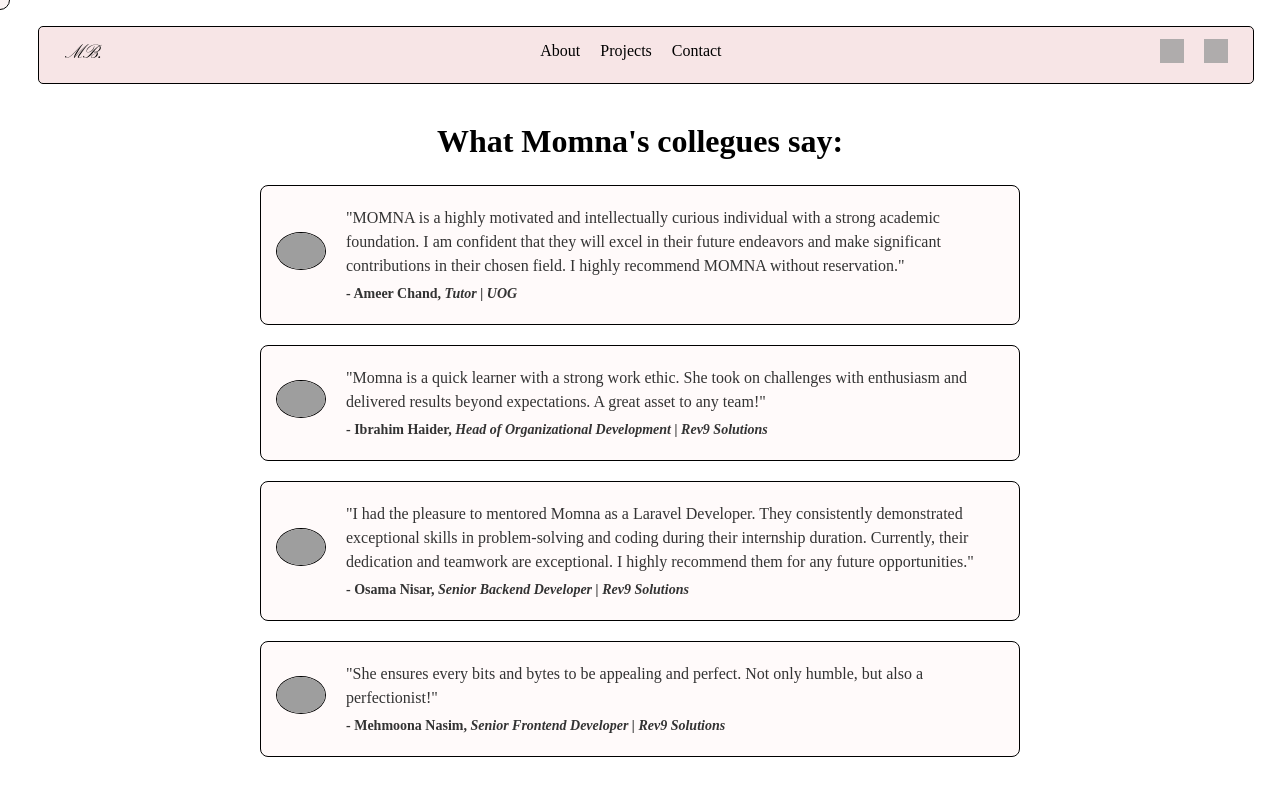
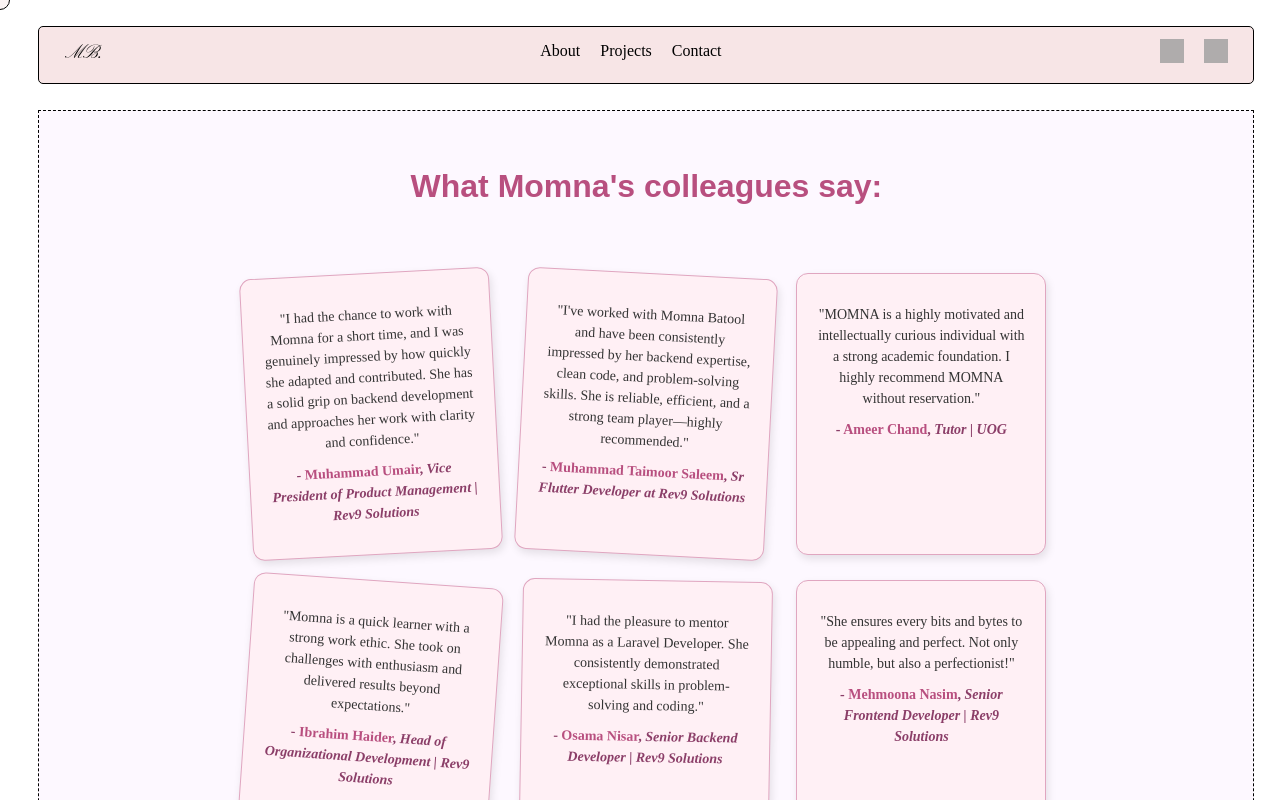
Before and after one commit to MomnaBukhari/momnabatool, a React (Vite) app: page /recommendations in a window 1280 px wide. Built offline with nearby package versions, Linux system fonts and the light colour scheme; grey boxes are pictures that could not be loaded.

Commit message:
Some changes to Recommendation and cv update

```diff
--- a/src/components/Home.jsx
+++ b/src/components/Home.jsx
@@ -138,7 +138,7 @@ function Home() {
             </div>
             <div className="Recommendations">
               <section className="home-recommendations">
-                <RecommendationsPage limit={2} />
+                <RecommendationsPage limit={3} />
               </section>
             </div>
           </div>
--- a/src/components/Recommendation.jsx
+++ b/src/components/Recommendation.jsx
@@ -1,27 +1,45 @@
 import "../styling/Recommendation.css";
-// eslint-disable-next-line react/prop-types
+
 function RecommendationsPage({ limit }) {
   const recommendations = [
     {
+      name: "Muhammad Umair",
+      profile: "https://www.linkedin.com/in/muhammad-umair-a36912205",
+      position: "Vice President of Product Management | Rev9 Solutions",
+      text: "I had the chance to work with Momna for a short time, and I was genuinely impressed by how quickly she adapted and contributed. She has a solid grip on backend development and approaches her work with clarity and confidence.",
+      image: "https://img.icons8.com/?size=100&id=7820&format=png&color=000000",
+    },
+    {
+      name: "Muhammad Taimoor Saleem",
+      profile: "https://www.linkedin.com/in/muhammad-taimoor-saleem-3891a4219",
+      position: "Sr Flutter Developer at Rev9 Solutions",
+      text: "I've worked with Momna Batool and have been consistently impressed by her backend expertise, clean code, and problem-solving skills. She is reliable, efficient, and a strong team player—highly recommended.",
+      image: "https://img.icons8.com/?size=100&id=7820&format=png&color=000000",
+    },
+    {
       name: "Ameer Chand",
+      profile: "#",
       position: "Tutor | UOG",
-      text: "MOMNA is a highly motivated and intellectually curious individual with a strong academic foundation. I am confident that they will excel in their future endeavors and make significant contributions in their chosen field. I highly recommend MOMNA without reservation.",
+      text: "MOMNA is a highly motivated and intellectually curious individual with a strong academic foundation. I highly recommend MOMNA without reservation.",
       image: "https://img.icons8.com/?size=100&id=7820&format=png&color=000000",
     },
     {
       name: "Ibrahim Haider",
+      profile: "#",
       position: "Head of Organizational Development | Rev9 Solutions",
-      text: "Momna is a quick learner with a strong work ethic. She took on challenges with enthusiasm and delivered results beyond expectations. A great asset to any team!",
+      text: "Momna is a quick learner with a strong work ethic. She took on challenges with enthusiasm and delivered results beyond expectations.",
       image: "https://img.icons8.com/?size=100&id=7820&format=png&color=000000",
     },
     {
       name: "Osama Nisar",
+      profile: "#",
       position: "Senior Backend Developer | Rev9 Solutions ",
-      text: "I had the pleasure to mentored Momna as a Laravel Developer. They consistently demonstrated exceptional skills in problem-solving and coding during their internship duration. Currently, their dedication and teamwork are exceptional. I highly recommend them for any future opportunities.",
+      text: "I had the pleasure to mentor Momna as a Laravel Developer. She consistently demonstrated exceptional skills in problem-solving and coding.",
       image: "https://img.icons8.com/?size=100&id=7820&format=png&color=000000",
     },
     {
       name: "Mehmoona Nasim",
+      profile: "#",
       position: "Senior Frontend Developer | Rev9 Solutions",
       text: "She ensures every bits and bytes to be appealing and perfect. Not only humble, but also a perfectionist!",
       image: "https://img.icons8.com/?size=100&id=7820&format=png&color=000000",
@@ -31,33 +49,35 @@ function RecommendationsPage({ limit }) {
   const recommendationsToDisplay = limit ? recommendations.slice(0, limit) : recommendations;
 
   return (
-    <>
     <div className="recommendations-page">
-        <h1>What Momna&apos;s collegues say:</h1>
+      <h1>What Momna&apos;s colleagues say:</h1>
       <div className="recommendations-grid">
         {recommendationsToDisplay.map((rec, index) => (
-            <div key={index} className="recommendation-card">
-              <div className="recommendation-content">
-                <div className="recommendation-image">
+          <div
+            key={index}
+            className="recommendation-card"
+            style={{
+              "--rotation": `${Math.floor(Math.random() * 10 - 5)}deg`,
+            }}
+          >
+            {/* <div className="recommendation-image">
               <img src={rec.image} alt={rec.name} />
-                </div>
-                <div className="recommendation-text">
-                  <p>&quot;{rec.text}&quot;</p>
+            </div> */}
+            <p>"{rec.text}"</p>
             <p className="recommendation-author">
-                    - {rec.name}, <em>{rec.position}</em>
+              - <a href={rec.profile} target="_blank" rel="noreferrer">{rec.name}</a>, <em>{rec.position}</em>
             </p>
-                </div>
-              </div>
           </div>
         ))}
       </div>
-        {limit && limit === 2 && (
+
+      {/* View More button logic stays */}
+      {limit && limit < recommendations.length && (
         <div className="see-more">
           <a href="/recommendations">View More</a>
         </div>
       )}
     </div>
-    </>
   );
 }
 
--- a/src/styling/Recommendation.css
+++ b/src/styling/Recommendation.css
@@ -1,64 +1,100 @@
 .recommendations-page {
-  padding: 20px;
-  margin: 0 auto;
-  max-width: 800px;
+  padding: 4%;
+  margin: 2% 2% 1% 3%;
+  /* max-width: 100%; */
+  text-align: center;
+  background-color: #fdf8ff;
+  border: 1px dashed black;
 }
 
 h1 {
-  text-align: center;
-  margin-bottom: 20px;
+  margin-bottom: 30px;
+  font-size: 2rem;
+  color: #b84f7f;
+  font-family: "Poppins", sans-serif;
 }
 
 .recommendations-grid {
-  display: grid;
-  grid-template-columns: 1fr;
-  gap: 20px;
+  display: flex;
+  flex-wrap: wrap;
+  justify-content: center;
+  gap: 25px;
+  position: relative;
+  padding: 3%;
 }
 
 .recommendation-card {
-  background: #fffafa;
-  border: 1px solid #000000;
-  border-radius: 8px;
-  padding: 15px;
-  display: flex;
-  align-items: center;
-  gap: 15px;
-}
-.recommendation-card:hover {
-  background: #fffafa;
-  border: 1px solid #000000;
-  border-radius: 8px;
-  padding: 15px;
-  box-shadow: 0 4px 6px rgba(0, 0, 0, 0.1);
-  display: flex;
-  align-items: center;
-  gap: 15px;
+  width: 250px;
+  min-height: 200px;
+  background: #fff0f5;
+  border: 1px solid #e0a6c0;
+  border-radius: 12px;
+  padding: 20px;
+  box-shadow: 2px 4px 8px rgba(0, 0, 0, 0.1);
+  font-family: "Poppins", sans-serif;
+  color: #333;
+  position: relative;
+  transform: rotate(var(--rotation));
+  transition: transform 0.3s ease, box-shadow 0.3s ease, z-index 0.3s ease;
+  z-index: 1;
 }
 
-.recommendation-content {
-  display: flex;
-  align-items: center;
-  gap: 20px;
+.recommendation-card:hover {
+  transform: rotate(0deg) scale(1.05);
+  box-shadow: 0 6px 15px rgba(0, 0, 0, 0.2);
+  z-index: 10;
+}
+
+.recommendation-card p {
+  margin: 10px 0;
+  font-size: 14px;
+  line-height: 1.5;
+}
+
+.recommendation-author {
+  margin-top: 15px;
+  font-size: 13px;
+  font-weight: bold;
+  color: #8b3e68;
+}
+
+.recommendation-author a {
+  text-decoration: none;
+  color: #b84f7f;
+  transition: color 0.2s;
+}
+
+.recommendation-author a:hover {
+  color: #ff70a6;
 }
 
 .recommendation-image img {
-  width: 50px;
+  width: 48px;
+  height: 48px;
   border-radius: 50%;
-  border: 1px solid black;
+  border: 2px solid #b84f7f;
+  position: absolute;
+  top: -20px;
+  right: -20px;
+  background: #fff;
+  padding: 3px;
 }
 
-.recommendation-text {
-  flex: 1;
+.see-more {
+  margin-top: 30px;
 }
 
-.recommendation-text p {
-  margin: 5px 0;
-  color: #333;
+/* .see-more a {
+  display: inline-block;
+  padding: 10px 20px;
+  background: #ffb6c1;
+  color: #fff;
+  border-radius: 20px;
+  text-decoration: none;
+  font-weight: bold;
+  transition: background 0.3s ease;
 }
 
-.recommendation-author {
-  margin-top: 10px;
-  font-size: 14px;
-  color: #555;
-  font-weight: bold;
-}
+.see-more a:hover {
+  background: #ff70a6;
+} */
```
Also changed, not shown: 1 other file (tests, documents, lock files or other folders). Lines whose indentation alone changed are shown as unchanged.
